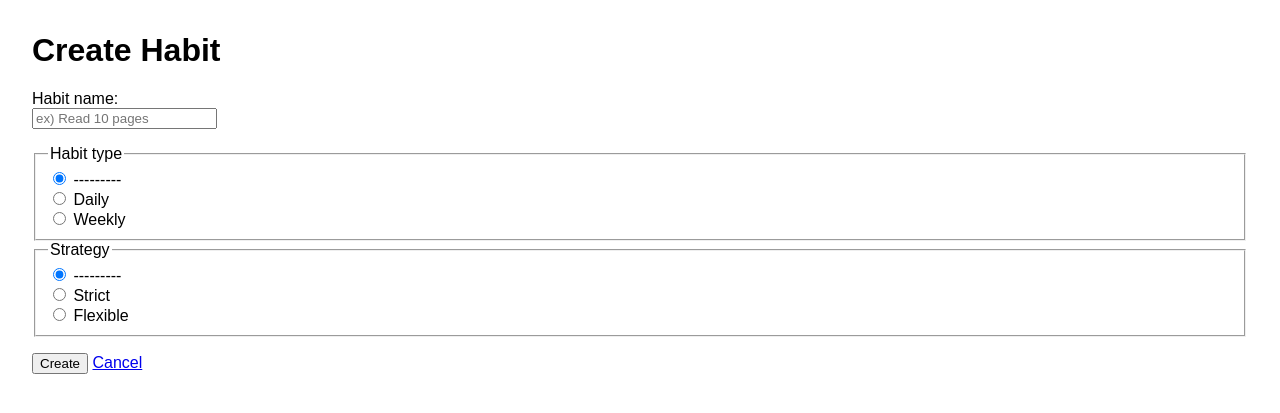
After one commit to MadMenDew/HabitTrack, a Django app: page /create/ in a window 1280 px wide. The commit adds this page. Shown: the top 413 px of the page. Run offline with Django 5.2, Linux system fonts and the light colour scheme.

Commit message:
Create habit form (form, view, template, URL)

```diff
--- /dev/null
+++ b/habits/forms.py
@@ -0,0 +1,23 @@
+# habits/forms.py
+from django import forms
+from .models import Habit
+
+class HabitForm(forms.ModelForm):
+    # nicer label and placeholder
+    name = forms.CharField(
+        label="Habit name",
+        widget=forms.TextInput(attrs={"placeholder": "ex) Read 10 pages"}),
+        max_length=100,
+    )
+
+    class Meta:
+        model = Habit
+        fields = ["name", "habit_type", "strategy"]
+        widgets = {
+            "habit_type": forms.RadioSelect,
+            "strategy": forms.RadioSelect,
+        }
+
+    def clean_name(self):
+        # trim spaces
+        return self.cleaned_data["name"].strip()
--- /dev/null
+++ b/habits/templates/create.html
@@ -0,0 +1,33 @@
+{% extends "base.html" %}
+{% block content %}
+<h1>Create Habit</h1>
+
+<form method="post" novalidate>
+  {% csrf_token %}
+
+  {{ form.non_field_errors }}
+
+  <p>
+    {{ form.name.label_tag }}<br>
+    {{ form.name }}
+    {% for e in form.name.errors %}<br><small style="color:#b00">{{ e }}</small>{% endfor %}
+  </p>
+
+  <fieldset>
+    <legend>Habit type</legend>
+    {{ form.habit_type }}
+    {% for e in form.habit_type.errors %}<br><small style="color:#b00">{{ e }}</small>{% endfor %}
+  </fieldset>
+
+  <fieldset>
+    <legend>Strategy</legend>
+    {{ form.strategy }}
+    {% for e in form.strategy.errors %}<br><small style="color:#b00">{{ e }}</small>{% endfor %}
+  </fieldset>
+
+  <p>
+    <button type="submit">Create</button>
+    <a href="{% url 'habits:home' %}">Cancel</a>
+  </p>
+</form>
+{% endblock %}
--- a/habits/templates/habits/home.html
+++ b/habits/templates/habits/home.html
@@ -1,6 +1,9 @@
 {% extends "base.html" %}
 {% block content %}
 <h1>Habits</h1>
+
+<p><a href="{% url 'habits:create_habit' %}">Create Habit</a></p>
+
 <ul>
   {% for h in habits %}
     <li>
@@ -9,7 +12,7 @@
       <span class="pill">{{ h.get_strategy_display }}</span>
     </li>
   {% empty %}
-    <li>No habits yet. Add some in the admin panel.</li>
+    <li>No habits yet. <a href="{% url 'habits:create_habit' %}">Create your first one</a>.</li>
   {% endfor %}
 </ul>
 {% endblock %}
--- a/habits/urls.py
+++ b/habits/urls.py
@@ -1,6 +1,11 @@
 from django.urls import path
 from . import views
 
+app_name = "habits"
+
 urlpatterns = [
-    path('', views.home, name='home'),
+    path("", views.home, name="home"),
+    path("create/", views.create_habit, name="create_habit"),
+    path("habit/<int:pk>/", views.habit_detail, name="habit_detail"),
+    path("habit/<int:pk>/toggle/", views.toggle_completion, name="toggle_completion"),
 ]
--- a/habits/views.py
+++ b/habits/views.py
@@ -1,3 +1,7 @@
+from django.urls import reverse
+from .forms import HabitForm
+
+
 from datetime import date, timedelta
 from django.shortcuts import render, get_object_or_404, redirect
 from django.contrib import messages
@@ -103,3 +107,15 @@ def toggle_completion(request, pk: int):
         messages.success(request, f"Marked {habit.name} as done for {anchor}.")
 
     return redirect("habits:habit_detail", pk=habit.pk)
+
+def create_habit(request):
+    # GET: blank form; POST: validate + save
+    if request.method == "POST":
+        form = HabitForm(request.POST)
+        if form.is_valid():
+            habit = form.save()  # creates Habit row
+            messages.success(request, f"Created habit: {habit.name}.")
+            return redirect(reverse("habits:habit_detail", args=[habit.pk]))
+    else:
+        form = HabitForm()
+    return render(request, "create.html", {"form": form})
```
